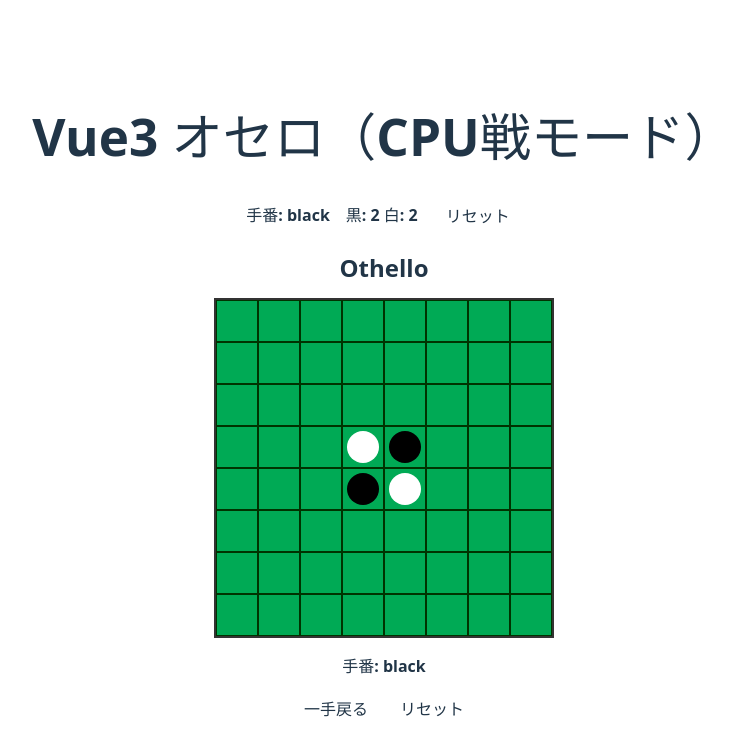
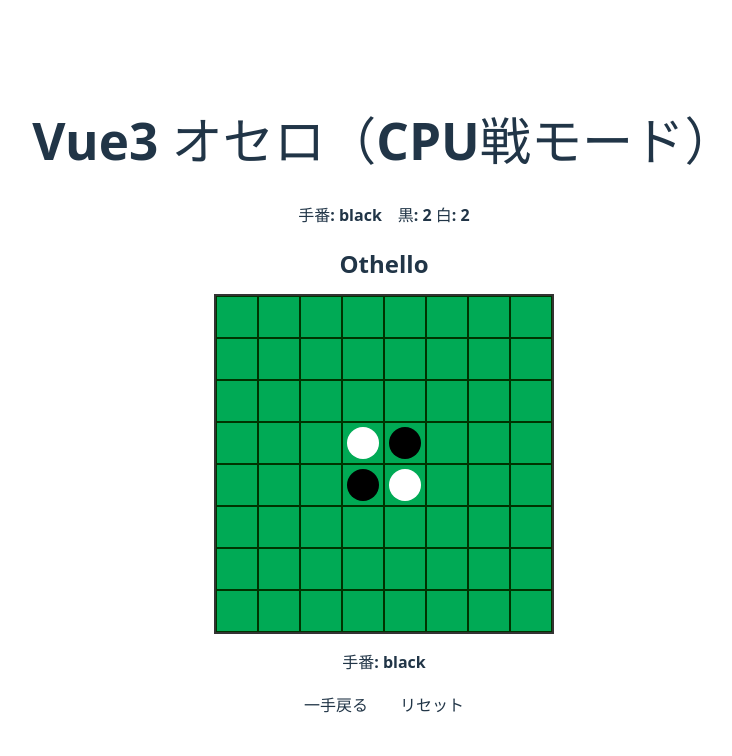
Before and after one commit to tako-chan0511/othello-Vue3-, a Vue app: page / in a window 1280 px wide. Shown: the top 756 px of the page, without its empty margins (256-988 px from the left). Built offline with nearby package versions, Linux system fonts and the light colour scheme.

Commit message:
上部のリセットボタンを削除

```diff
--- a/src/App.vue
+++ b/src/App.vue
@@ -5,7 +5,7 @@
     <div class="info">
       <span>手番: {{ turn }}</span>
       <span>黒: {{ score.black }} 白: {{ score.white }}</span>
-      <button class="restart" @click="init">リセット</button>
+      <!-- <button class="restart" @click="init">リセット</button> -->
     </div>
 
     <Board />
```
